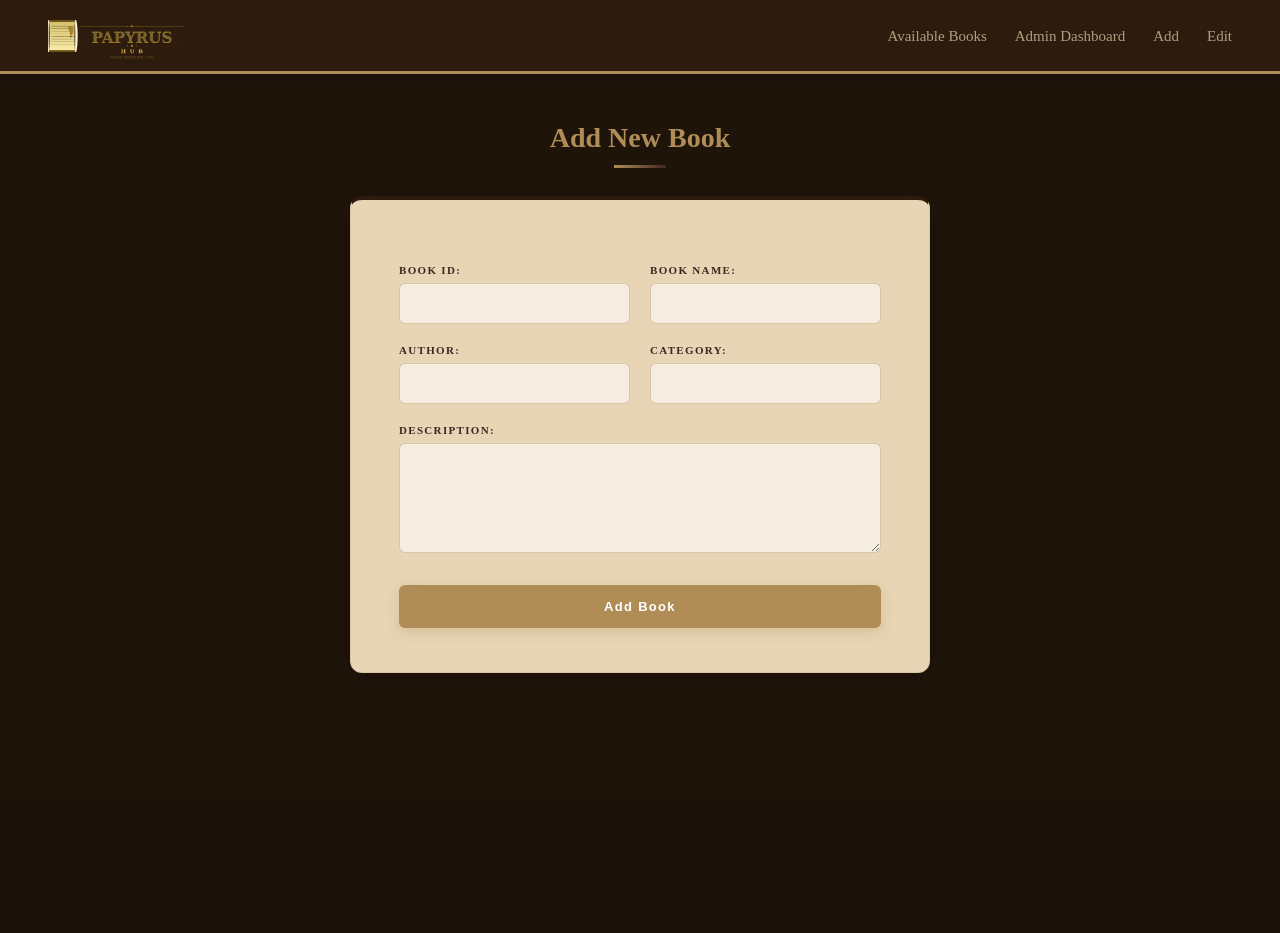
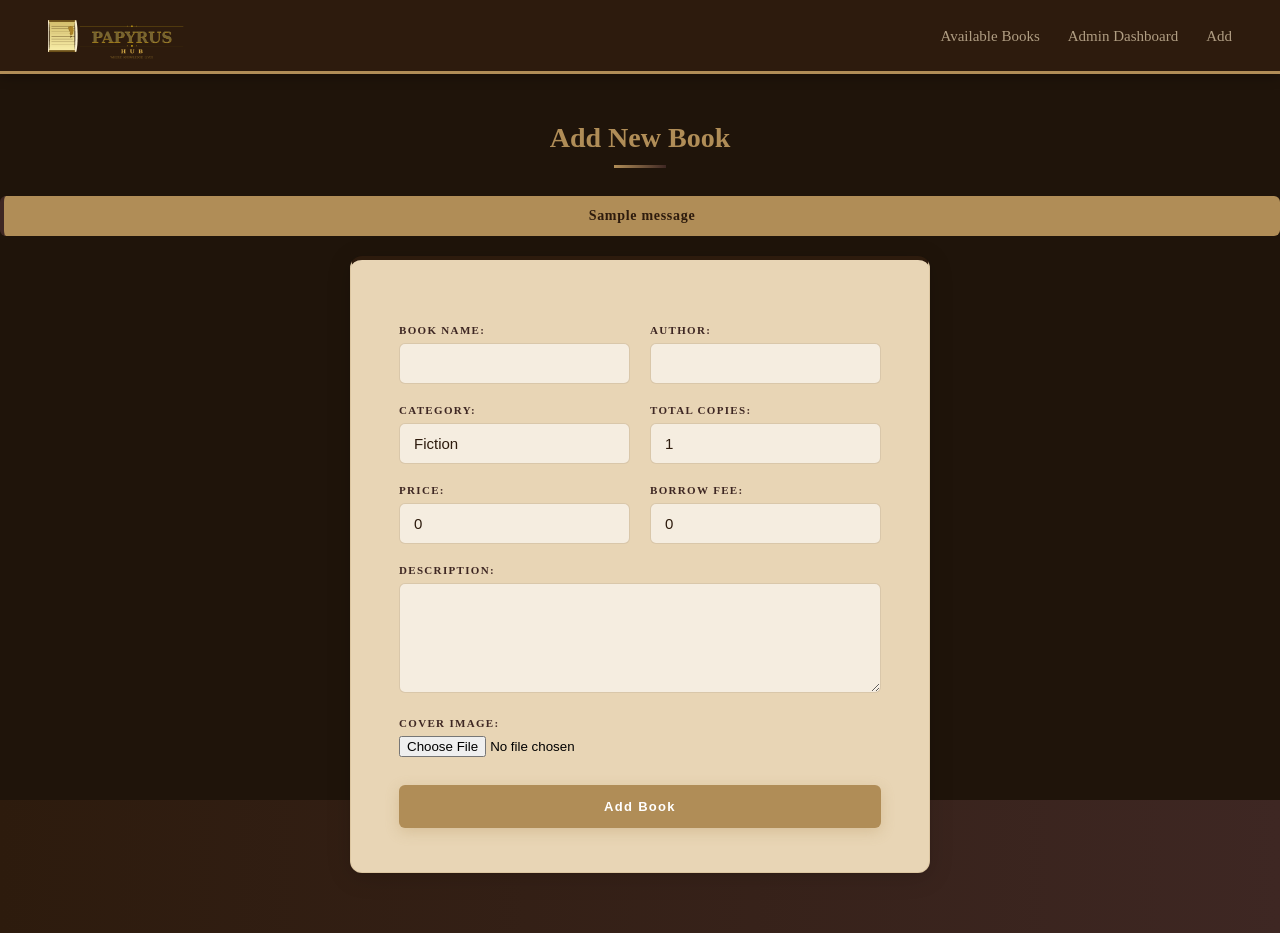
Before and after one commit to if1208-design/Library-Hub, a Django app: page /add-book/ in a window 1280 px wide. Before the commit the page ends 673 px from the top, so only its background shows below. Run offline with Django 5.2, Linux system fonts and the light colour scheme; tables that the repository leaves empty hold one stand-in row (values such as "Sample post"); one stand-in notice (Sample message) is shown.

Commit message:
Add Add and edit book functions to views.py

```diff
--- a/library/urls.py
+++ b/library/urls.py
@@ -8,8 +8,8 @@ urlpatterns = [
     path('signup/', views.signup, name='signup'),
     path('admin-dashboard/', views.admin_dashboard, name='admin_dashboard'),
     path('admin-books/', views.admin_books, name='admin_books'),
-    path('add-book/', views.add_book, name='add_book'),
-    path('edit-book/', views.edit_book, name='edit_book'),
+    path('add-book/',views.add_book, name='add_book'),
+    path('edit-book/<int:pk>/', views.edit_book,name='edit_book'),
     path('borrowed-books/', views.borrowed_books, name='borrowed_books'),  # ← أضف
     path('book-details/', views.book_details, name='book_details'),        # ← أضف
     path('checkout/', views.checkout, name='checkout'),                    # ← أضف
--- a/library/views.py
+++ b/library/views.py
@@ -1,4 +1,7 @@
-from django.shortcuts import render
+from django.shortcuts import render, redirect, get_object_or_404
+from django.contrib import messages
+from .models import Book
+
 
 def home(request):
     return render(request, 'home.html')
@@ -18,12 +21,6 @@ def admin_dashboard(request):
 def admin_books(request):
     return render(request, 'admin_available_books.html')
 
-def add_book(request):
-    return render(request, 'Add_Book.html')
-
-def edit_book(request):
-    return render(request, 'Edit_Book.html')
-
 def borrowed_books(request):
     return render(request, 'borrowed-books.html')
 
@@ -32,3 +29,60 @@ def book_details(request):
 
 def checkout(request):
     return render(request, 'checkout.html')
+
+
+def add_book(request):
+    if request.method == 'POST':
+
+        title      = request.POST.get('book_name')
+        author     = request.POST.get('author')
+        category   = request.POST.get('category')
+        desc       = request.POST.get('description')
+        copies     = request.POST.get('total_copies', 1)
+        price      = request.POST.get('price', 0)
+        borrow_fee = request.POST.get('borrow_fee', 0)
+        image      = request.FILES.get('cover_image')
+
+        Book.objects.create(
+            title            = title,
+            author           = author,
+            category         = category,
+            description      = desc,
+            total_copies     = copies,
+            available_copies = copies,
+            price            = price,
+            borrow_fee       = borrow_fee,
+            cover_image      = image,
+        )
+        messages.success(request, f'"{title}" added successfully!')
+        return redirect('admin_books')
+
+    return render(request, 'Add_Book.html')
+
+
+def edit_book(request, pk):
+
+    book = get_object_or_404(Book, pk=pk)
+
+    if request.method == 'POST':
+        book.title       = request.POST.get('book_name')
+        book.author      = request.POST.get('author')
+        book.category    = request.POST.get('category')
+        book.description = request.POST.get('description')
+        book.price       = request.POST.get('price', 0)
+        book.borrow_fee  = request.POST.get('borrow_fee', 0)
+
+        new_total             = int(request.POST.get('total_copies', book.total_copies))
+        diff                  = new_total - book.total_copies
+        book.total_copies     = new_total
+        book.available_copies = max(0, book.available_copies + diff)
+
+        if request.FILES.get('cover_image'):
+            book.cover_image = request.FILES['cover_image']
+
+        book.save()
+        messages.success(request, f'"{book.title}" updated!')
+        return redirect('admin_books')
+
+    # GET — send book data to pre-fill the form
+    return render(request, 'Edit_Book.html', {'book': book})
--- a/static/css/add_edit.css
+++ b/static/css/add_edit.css
@@ -228,3 +228,36 @@ input[type="submit"]:hover {
 input[type="submit"]:active {
     transform: translateY(0);
 }
+
+select {
+    width: 100%;
+    background: var(--light-bg);
+    border: 1.5px solid rgba(176, 141, 87, 0.4);
+    border-radius: 6px;
+    color: var(--brown-dark);
+    font-size: 15px;
+    padding: 11px 14px;
+    outline: none;
+    transition: 0.3s;
+    appearance: none;
+    cursor: pointer;
+}
+
+select:focus {
+    border-color: var(--brown-main);
+    background: #fff;
+    box-shadow: 0 0 8px rgba(176, 141, 87, 0.4);
+}
+
+.msg {
+    background: var(--gold);
+    color: var(--brown-dark);
+    padding: 12px 20px;
+    border-radius: 6px;
+    margin-bottom: 20px;
+    text-align: center;
+    font-size: 14px;
+    font-weight: 600;
+    letter-spacing: 0.05em;
+    border-left: 4px solid var(--brown-main);
+}
--- a/templates/Add_Book.html
+++ b/templates/Add_Book.html
@@ -3,7 +3,6 @@
 <html>
 <head>
     <title>Add Book</title>
-
     <link rel="stylesheet" href="{% static 'css/add_edit.css' %}">
 </head>
 
@@ -12,50 +11,75 @@
         <a href="{% url 'home' %}" class="logo">
             <img src="{% static 'images/papyrus_hub_logo.png' %}" alt="logo">
         </a>
-
         <nav>
             <a href="{% url 'admin_books' %}">Available Books</a>
             <a href="{% url 'admin_dashboard' %}">Admin Dashboard</a>
             <a href="{% url 'add_book' %}">Add</a>
-            <a href="{% url 'edit_book' %}">Edit</a>
         </nav>
     </header>
 
     <h2>Add New Book</h2>
 
-    <form>
+   {% if messages %}
+    {% for message in messages %}
+        <div class="msg">{{ message }}</div>
+    {% endfor %}
+   {% endif %}
+
+    <form method="POST" enctype="multipart/form-data">
+        {% csrf_token %}
+
         <div class="row">
-            <div class="field">
-                <label>Book ID:</label>
-                <input type="number" name="book_id" required>
-            </div>
             <div class="field">
                 <label>Book Name:</label>
                 <input type="text" name="book_name" required>
+            </div>
+            <div class="field">
+                <label>Author:</label>
+                <input type="text" name="author" required>
             </div>
         </div>
 
         <div class="row">
             <div class="field">
-                <label>Author:</label>
-                <input type="text" name="author" required>
+                <label>Category:</label>
+                <select name="category">
+                    <option value="fiction">Fiction</option>
+                    <option value="psychology">Psychology & Self-help</option>
+                    <option value="science">Science & Productivity</option>
+                    <option value="history">History & Religion</option>
+                    <option value="technology">Technology</option>
+                    <option value="literature">Literature</option>
+                    <option value="children">Children</option>
+                    <option value="other">Other</option>
+                </select>
             </div>
             <div class="field">
-                <label>Category:</label>
-                <input type="text" name="category">
+                <label>Total Copies:</label>
+                <input type="number" name="total_copies" min="1" value="1" required>
+            </div>
+        </div>
+
+        <div class="row">
+            <div class="field">
+                <label>Price:</label>
+                <input type="number" name="price" step="0.01" min="0" value="0">
+            </div>
+            <div class="field">
+                <label>Borrow Fee:</label>
+                <input type="number" name="borrow_fee" step="0.01" min="0" value="0">
             </div>
         </div>
 
         <label>Description:</label>
         <textarea name="description" rows="4"></textarea>
 
+        <label>Cover Image:</label>
+        <input type="file" name="cover_image" accept="image/*">
+
         <input type="submit" value="Add Book">
     </form>
 
     <script src="{% static 'js/add_edit.js' %}"></script>
-
-    <script>
-        document.querySelector("form").addEventListener("submit", addBook);
-    </script>
 </body>
 </html>
```
Also changed, not shown: templates/Edit_Book.html (+46 -27 lines).
